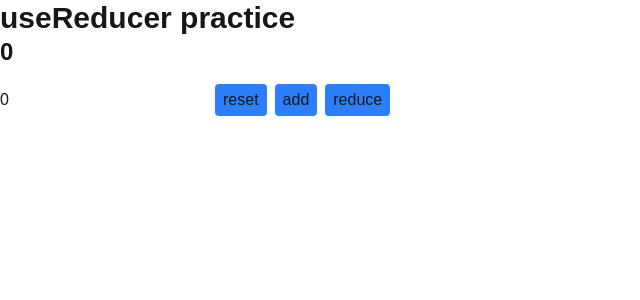
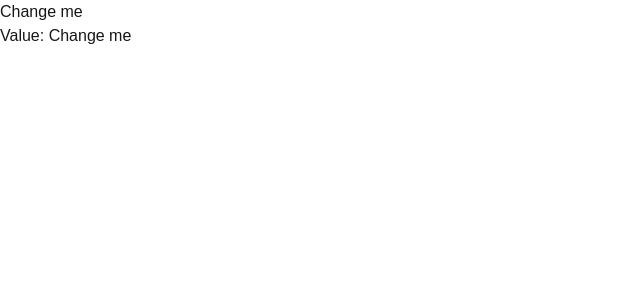
Before and after one commit to PeterCHEN-JIANRONG/2025_nextjs_prictace, a Next.js app: page / in a window 1280 px wide. Shown: the top 300 px of the page, without its empty margins (0-640 px from the left). Built offline with nearby package versions, Linux system fonts and the light colour scheme.

Commit message:
feat: useCallback

```diff
--- a/src/app/page.tsx
+++ b/src/app/page.tsx
@@ -1,58 +1,19 @@
 "use client";
 
-import { ChangeEvent, useReducer, useState } from "react";
+import { ChangeEvent, useCallback, useReducer, useState } from "react";
 
-interface State {
-  count: number;
-}
+export default function Form() {
+  const [value, setValue] = useState("Change me");
 
-type CounterAction =
-  | { type: "reset" }
-  | { type: "set"; value: State["count"] }
-
-const initialState: State = { count: 0 };
-const countReducer = (state: State, action: CounterAction): State => {
-  switch(action.type) {
-    case 'reset':
-      return initialState
-    case 'set':
-      return {
-        ...state,
-        count: action.value
-      }
-    default:
-      throw new Error('Unknown action')
-  }
-}
-
-export default function Counter() {
-  const [count, setCount] = useState(0);
-  const change = (e: ChangeEvent<HTMLInputElement>) => {
-    const num = e.target.value as string;
-    setCount(parseInt(num) || 0);
-  };
-
-  const [counter, counterDispatch] = useReducer(countReducer, initialState);
-  const reset = () => {
-    counterDispatch({type: 'reset'})
-  }
-  const add = () => {
-    counterDispatch({type: 'set', value: counter.count + count})
-  }
-  const reduce = () => {
-    counterDispatch({type: 'set', value: counter.count - count})
-  }
+  const handleChange = useCallback<React.ChangeEventHandler<HTMLInputElement>>((event) => {
+    console.log(event.currentTarget);
+    setValue(event.currentTarget.value);
+  }, [setValue])
 
   return (
     <>
-      <h1 className="text-3xl font-bold">useReducer practice</h1>
-      <p className="text-2xl font-bold h-12">{counter.count}</p>
-      <div className="space-x-2">
-        <input type="text" name="count" value={count} onChange={change} />
-        <input type="button" value="reset" onClick={reset} className="bg-blue-500 py-1 px-2 rounded cursor-pointer hover:bg-blue-400" />
-        <input type="button" value="add" onClick={add} className="bg-blue-500 py-1 px-2 rounded cursor-pointer hover:bg-blue-400" />
-        <input type="button" value="reduce" onClick={reduce} className="bg-blue-500 py-1 px-2 rounded cursor-pointer hover:bg-blue-400" />
-      </div>
+      <input value={value} onChange={handleChange} />
+      <p>Value: {value}</p>
     </>
   );
 }
```
